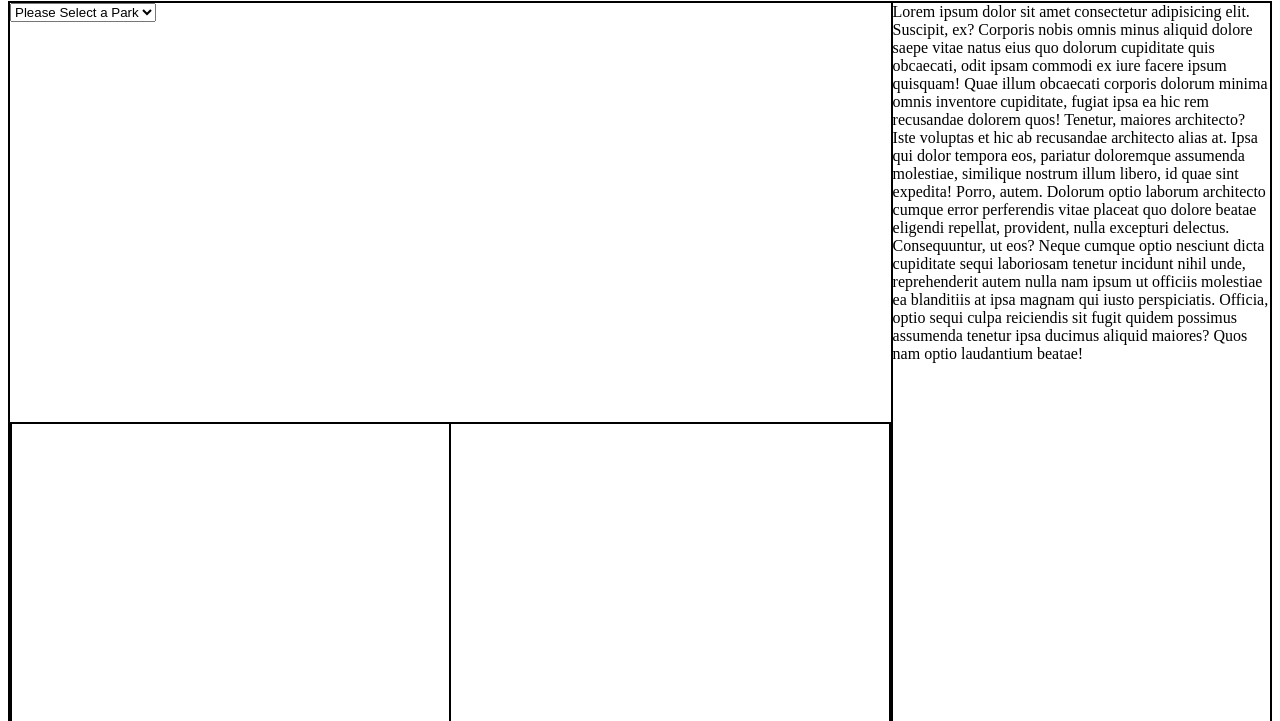
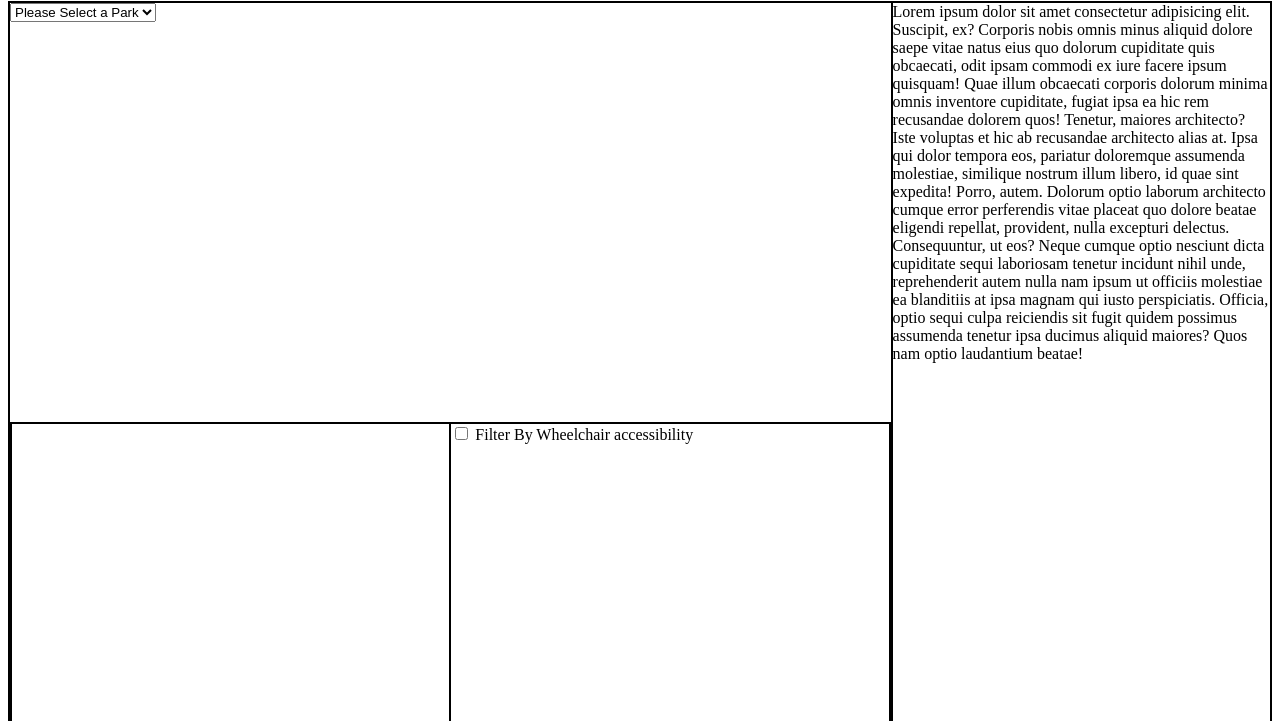
Before and after one commit to holdenprkr/holiday-road-glacier, a plain HTML site: page index.html in a window 1280 px wide. Shown: the part 79-800 px from the top of the page. Drawn offline with Linux system fonts and the light colour scheme; a script that the page names is missing.

Commit message:
working on filtering spots

```diff
--- a/index.html
+++ b/index.html
@@ -26,6 +26,10 @@
 
     <section class="eaterySection">
       <div class="eaterySelect"></div>
+      <label class="switch">
+        <input id="eateryFilter" type="checkbox">
+        <span class="slider round">Filter By Wheelchair accessibility</span>
+      </label>
       <div class="eateryInfo"></div>
     </section>
     </div>
--- a/scripts/eateries/eateryComponent.js
+++ b/scripts/eateries/eateryComponent.js
@@ -13,7 +13,6 @@ eventHub.addEventListener("change", event => {
       if (event.target.value === restaurant.businessName) {
         renderEatery(restaurant)
       }
-
     }
   }
 
@@ -24,7 +23,7 @@ eventHub.addEventListener("change", event => {
 
 
   const render = eateryCollection => {
-    contentTarget.innerHTML += `
+    contentTarget.innerHTML = `
         <select class="eatDropdown" id="eatSelect">
         <option value="" disabled selected>Select an Eatery</option>
           ${eateryCollection.map(
@@ -34,6 +33,23 @@ eventHub.addEventListener("change", event => {
     `
 }
 render(eateryCollection)
+
+// let filteredCollection = eateryCollection.filter(
+//   (currentEatery) => {
+//     if (currentEatery.ameneties.wheelchairAccessible) {
+//       return currentEatery
+//     }
+//   }
+// )
+
+// let checkbutton = document.getElementById("eateryFilter")
+// eventHub.addEventListener("click", checkEvent => {
+//   if (checkbutton.checked) {
+//       render(filteredCollection)
+//   } else {
+//       render(eateryCollection)
+//   }
+// })
 
 const renderEatery = restaurant => {
   contentElement.innerHTML =
--- /dev/null
+++ b/styles/eatery.css
@@ -0,0 +1,3 @@
+.switch{
+  display: flex;
+}
```
